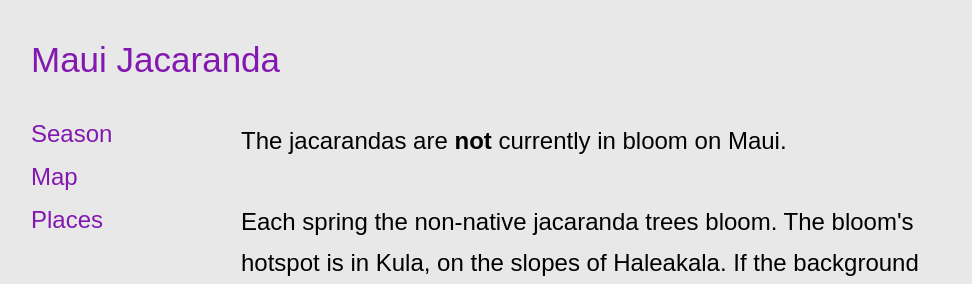
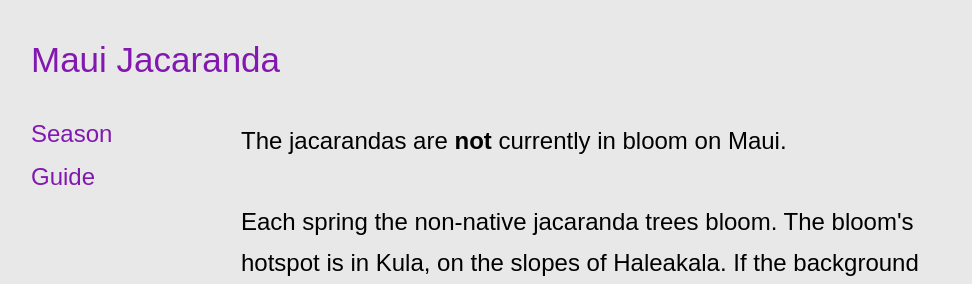
Before and after one commit to oilstel/maui-jacaranda, a plain HTML site: page index.html in a window 1280 px wide. Shown: the top 284 px of the page, without its empty margins (9-981 px from the left). Drawn offline with Linux system fonts and the light colour scheme.

Commit message:
season + guide

```diff
--- a/index.html
+++ b/index.html
@@ -46,8 +46,7 @@
         <div class="container">
             <nav>
                 <a href="/season">Season</a>
-                <a href="/map">Map</a>
-                <a href="/places">Places</a>
+                <a href="/guide">Guide</a>
             </nav>
 
             <div class="content">
```
Also changed, not shown: season.html (+2 -2 lines), guide.html (renamed from places.html).
